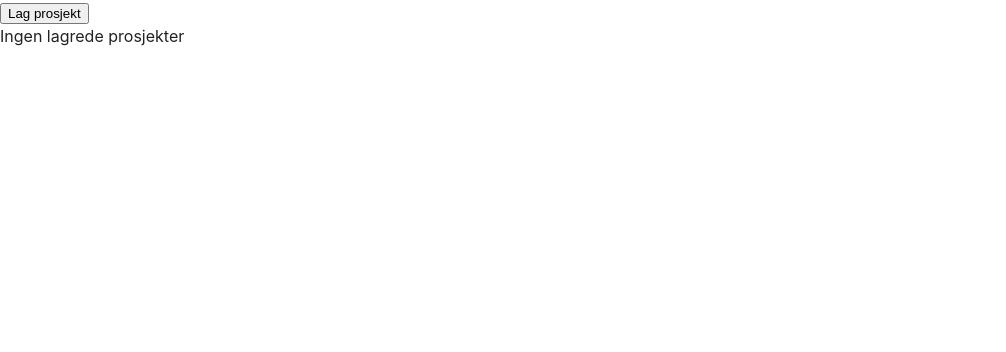
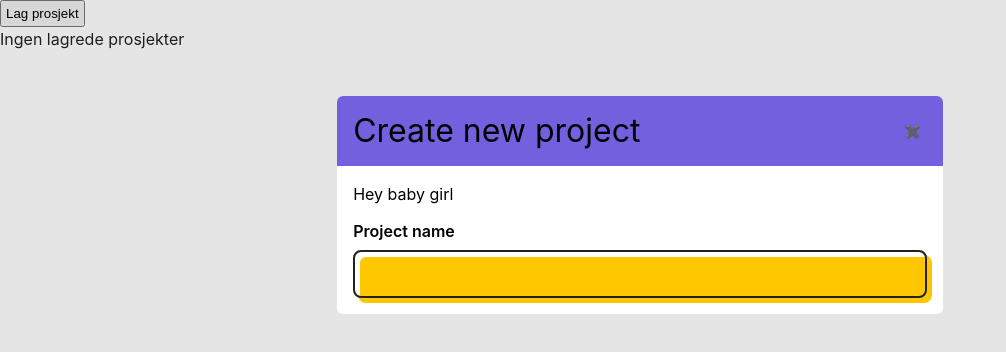
Before and after one commit to annelineguttormsen/amigo, a Vue app: page / in a window 1280 px wide. Both pictures are taken after a click on the button "Lag prosjekt". Shown: the top 352 px of the page, without its empty margins (0-1006 px from the left). Built offline with nearby package versions, Linux system fonts and the light colour scheme.

Commit message:
build: move home view file into its own home folder

```diff
--- a/src/router/index.ts
+++ b/src/router/index.ts
@@ -1,5 +1,5 @@
 import { createRouter, createWebHistory } from 'vue-router'
-import HomeView from '../views/HomeView.vue'
+import HomeView from '../views/Home/HomeView.vue'
 
 const router = createRouter({
   history: createWebHistory(import.meta.env.BASE_URL),
--- a/src/views/HomeView.vue
+++ b/src/views/Home/HomeView.vue
@@ -1,19 +1,39 @@
 <script lang="ts" setup>
+  import { ref } from 'vue'
   import { RouterLink } from 'vue-router'
   import { makeNewProject } from '@/util/projects.util'
   import { getItem } from '@/util/localstorage.util'
   import { StorageCrochetId } from '@/interfaces/globalInterfaces'
+  import Dialog from '@/components/organisms/Dialog.vue'
+  import Input from '@/components/atoms/input/Input.vue'
 
   function newProject() {
     makeNewProject("TEST", 10, 10)
   }
 
   const crochetProjectIds = getItem(StorageCrochetId.ListOfCrochetProjects)
+
+  const showCreateProjectDialog = ref(false)
 </script>
 
 <template>
+  <Dialog
+    v-model="showCreateProjectDialog"
+  >
+    <template #header>
+      Create new project
+    </template>
+    <template #content>
+      Hey baby girl
+      <Input
+        v-model="projectName"
+        label="Project name"
+      />
+    </template>
+  </Dialog>
   <button
-    @click="newProject()"
+    @click="showCreateProjectDialog = true"
+    class="p-0.25"
   >
     Lag prosjekt
   </button>
```
